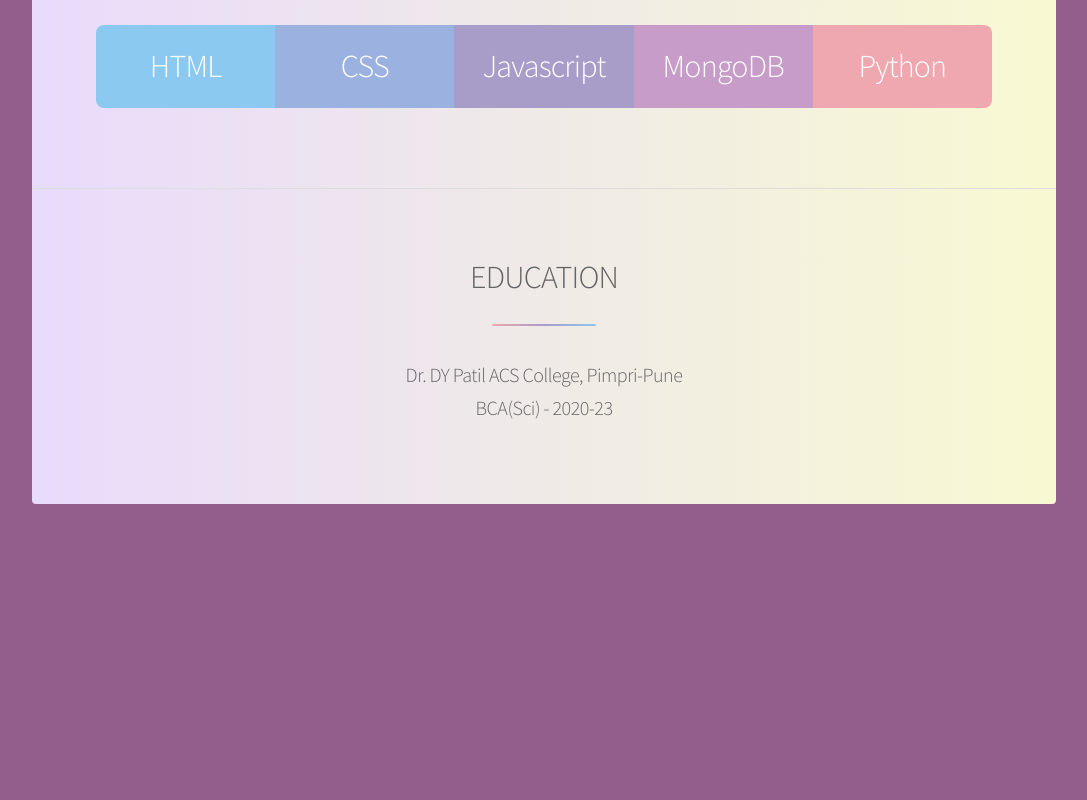
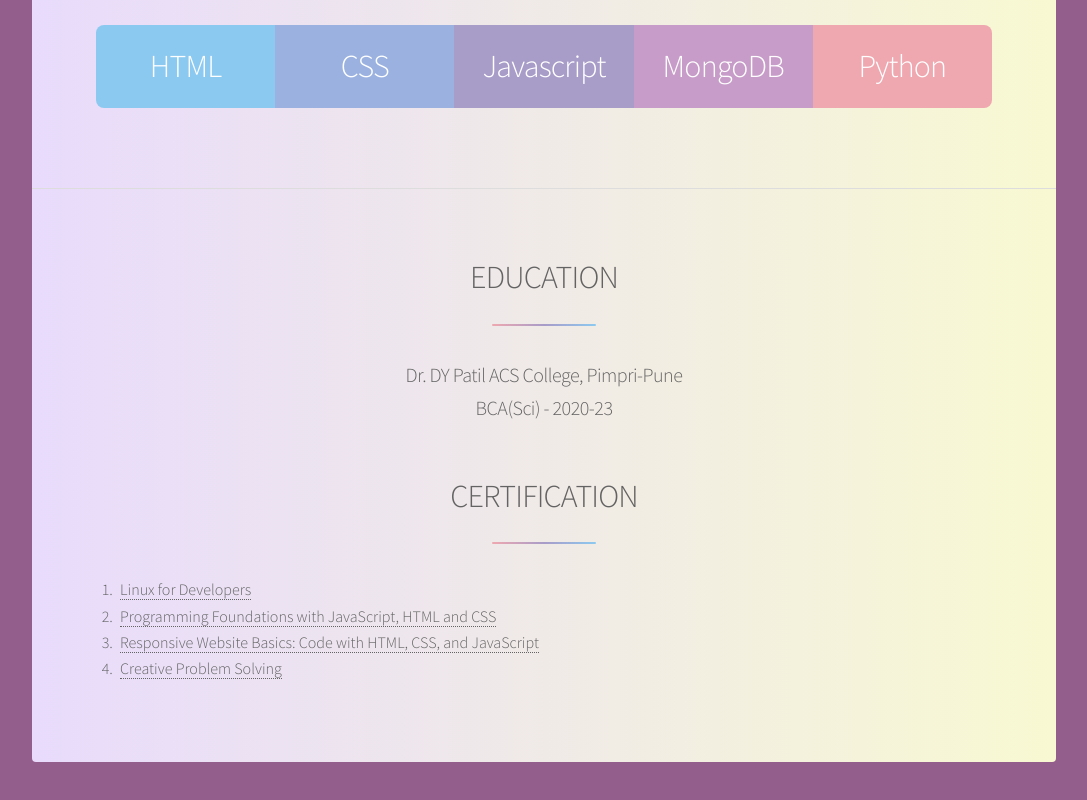
Before and after one commit to pawansarule/pawansarule.github.io, a plain HTML site: page index.html in a window 1280 px wide. Shown: the part 1775-2575 px from the top of the page, without its empty margins (96-1183 px from the left). Before the commit the page ends 2455 px from the top, so only its background shows below. Drawn offline with Linux system fonts and the light colour scheme.

Commit message:
Update index.html

```diff
--- a/index.html
+++ b/index.html
@@ -147,7 +147,26 @@
 									<p>Dr. DY Patil ACS College, Pimpri-Pune<br />
 									BCA(Sci) 	- 	2020-23 </p>
 								</header>
+								 <header class="major">
+							<h2> CERTIFICATION</h2>
 
+							<ol div style="text-align: left;">
+									<li >
+										<a href="https://www.coursera.org/verify/AY58GEJBUGMJ">  Linux for Developers </a>
+									</li>
+									<li>
+										<a href="https://www.coursera.org/verify/EYPGKSJLLFPK"> Programming Foundations with JavaScript, HTML and CSS  </a>
+									</li>
+									<li >
+										<a href="https://www.coursera.org/verify/PGFKKFVNBN7K">  Responsive Website Basics: Code with HTML, CSS, and JavaScript</a>
+									</li>
+									<li >
+										<a href="https://coursera.org/share/06788c26d7107bf4f1d9f31c28a5d2ad"> Creative Problem Solving  </a>
+									</li>
+
+								</ol>
+
+							 </header>
 							</section>
 
 					</div>
```
